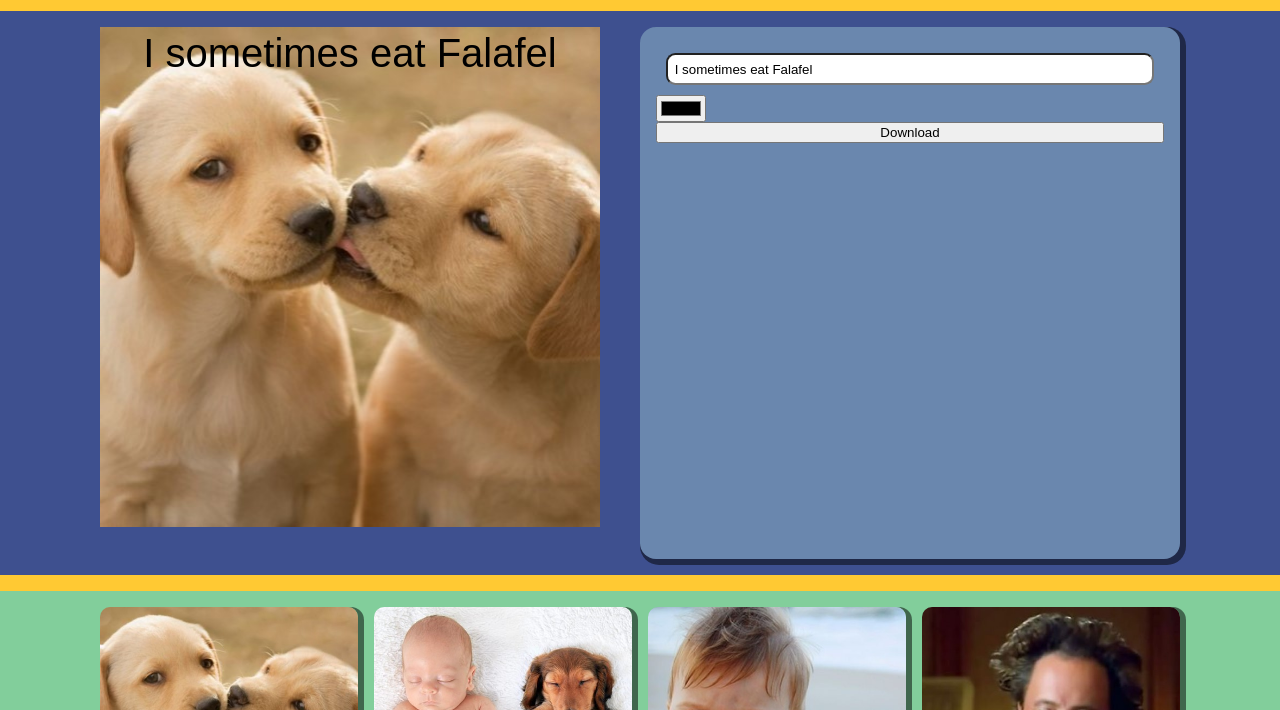
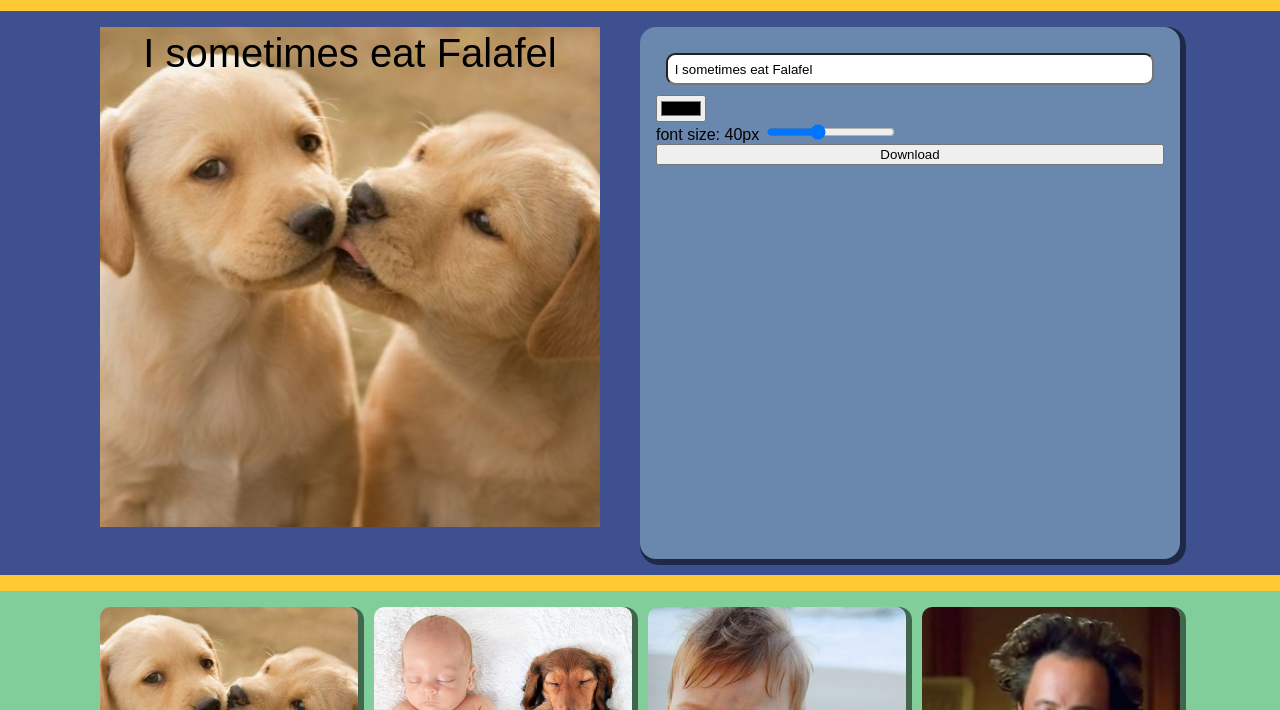
Before and after one commit to Eh2409/meme-generator, a plain HTML site: page index.html in a window 1280 px wide. Shown: the part 90-800 px from the top of the page. Drawn offline with Linux system fonts and the light colour scheme.

Commit message:
Add font size fnc

```diff
--- a/index.html
+++ b/index.html
@@ -36,6 +36,11 @@
                     <input type="text" placeholder="Enter text" class="meme-text-input"
                         oninput="onSetLineTxt(this.value)">
                     <input type="color" class="font-color-input" oninput="onSetFontColor(this.value)">
+                    <div>
+                        <label for="font-size">font size: <span class="font-size"></span></label>
+                        <input type="range" id="font-size" class="font-size-input" min="1" max="100"
+                            oninput="onSetFontSize(this.value)">
+                    </div>
                     <button onclick="onUploadImg()">Download</button>
                     <div>
                         <div class="download-link-container"></div>
--- a/js/meme.controller.js
+++ b/js/meme.controller.js
@@ -30,10 +30,11 @@ function renderMeme() {
 }
 
 function setMemeDataOnEditor(meme) {
-    const elTextInput = document.querySelector('.meme-text-input')
-    elTextInput.value = meme.lines[0].txt
-    const elFontColorInput = document.querySelector('.font-color-input')
-    elFontColorInput.value = meme.lines[0].color
+    const { txt, size, color } = meme.lines[0]
+    document.querySelector('.meme-text-input').value = txt
+    document.querySelector('.font-size-input').value = size
+    document.querySelector('.font-size').innerText = `${size}px`
+    document.querySelector('.font-color-input').value = color
 }
 
 
@@ -76,6 +77,13 @@ function onSetFontColor(color) {
     renderMeme()
 }
 
+function onSetFontSize(size) {
+    // modal
+    setFontSize(size)
+    // Dom
+    document.querySelector('.font-size').innerText = `${size}px`
+    renderMeme()
+}
 
 function onUploadImg() {
     const canvasData = gElCanvas.toDataURL('image/jpeg')
--- a/js/services/meme.service.js
+++ b/js/services/meme.service.js
@@ -46,3 +46,7 @@ function setLineTxt(text) {
 function setFontColor(color) {
     gMeme.lines[0].color = color
 }
+
+function setFontSize(size) {
+    gMeme.lines[0].size = size
+}
```
